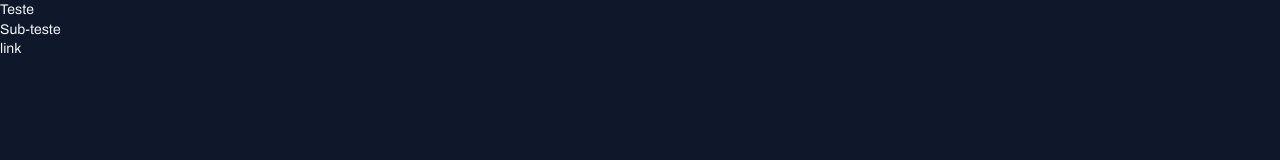
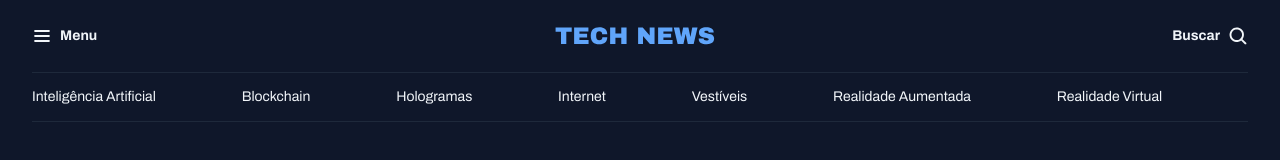
Before and after one commit to Julio-Vl/portal-de-noticias, a plain HTML site: page index.html in a window 1280 px wide. Drawn offline with Linux system fonts and the light colour scheme.

Commit message:
criando o header da aplicação

```diff
--- a/index.html
+++ b/index.html
@@ -10,8 +10,29 @@
   <title>Portal de notícias</title>
 </head>
 <body>
-  <h1>Teste</h1>
-  <h2>Sub-teste</h2>
-<a href="#">link</a>
+  <header class="container">
+    <nav id="primary" class="grid grid-flow-col">
+      <div>
+        <img src="assets/icons/List.svg" alt="Icone de menu">
+        <strong>Menu</strong>
+      </div>
+      <div>
+        <img src="Logo.svg" alt="TecNwes logo">
+      </div>
+      <div>
+        <strong>Buscar</strong>
+        <img src="assets/icons/MagnifyingGlass.svg" alt="Icone de lupa para pesquisa!">
+      </div>
+    </nav>
+    <nav id="secondary" class="grid grid-flow-col">
+      <a href="#">Inteligência Artificial</a>
+      <a href="#">Blockchain</a>
+      <a href="#">Hologramas </a>
+      <a href="#">Internet </a>
+      <a href="#">Vestíveis</a>
+      <a href="#">Realidade Aumentada</a>
+      <a href="#">Realidade  Virtual</a>
+    </nav>
+  </header>
 </body>
 </html>
--- a/styles/global.css
+++ b/styles/global.css
@@ -40,3 +40,15 @@ box-sizing: border-box;
 h1, h2, h3{
   font: inherit;
 }
+.container{
+  max-width: 1280px;
+  padding-inline: 32px;
+  margin-inline: auto;
+}
+/* utility-first  uma classe que vai fazer apenas uma coisa*/
+.grid{
+  display: grid;
+}
+.grid-flow-col{
+  grid-auto-flow: column;
+}
--- /dev/null
+++ b/styles/header.css
@@ -0,0 +1,21 @@
+#primary {
+  padding-block: 20px;
+
+  div{
+    display: flex;
+    align-items: center;
+    gap: 8px;
+  }
+  div:nth-child(2){
+    margin-inline: auto;
+  }
+
+  div:nth-child(3){
+    justify-self: end;
+  }
+}
+#secondary{
+  padding-block:14px ;
+  border: solid 1px var(--stroke-color);
+  border-inline: none;
+}
--- a/styles/index.css
+++ b/styles/index.css
@@ -1 +1,2 @@
 @import url(global.css);
+@import url(header.css);
```
